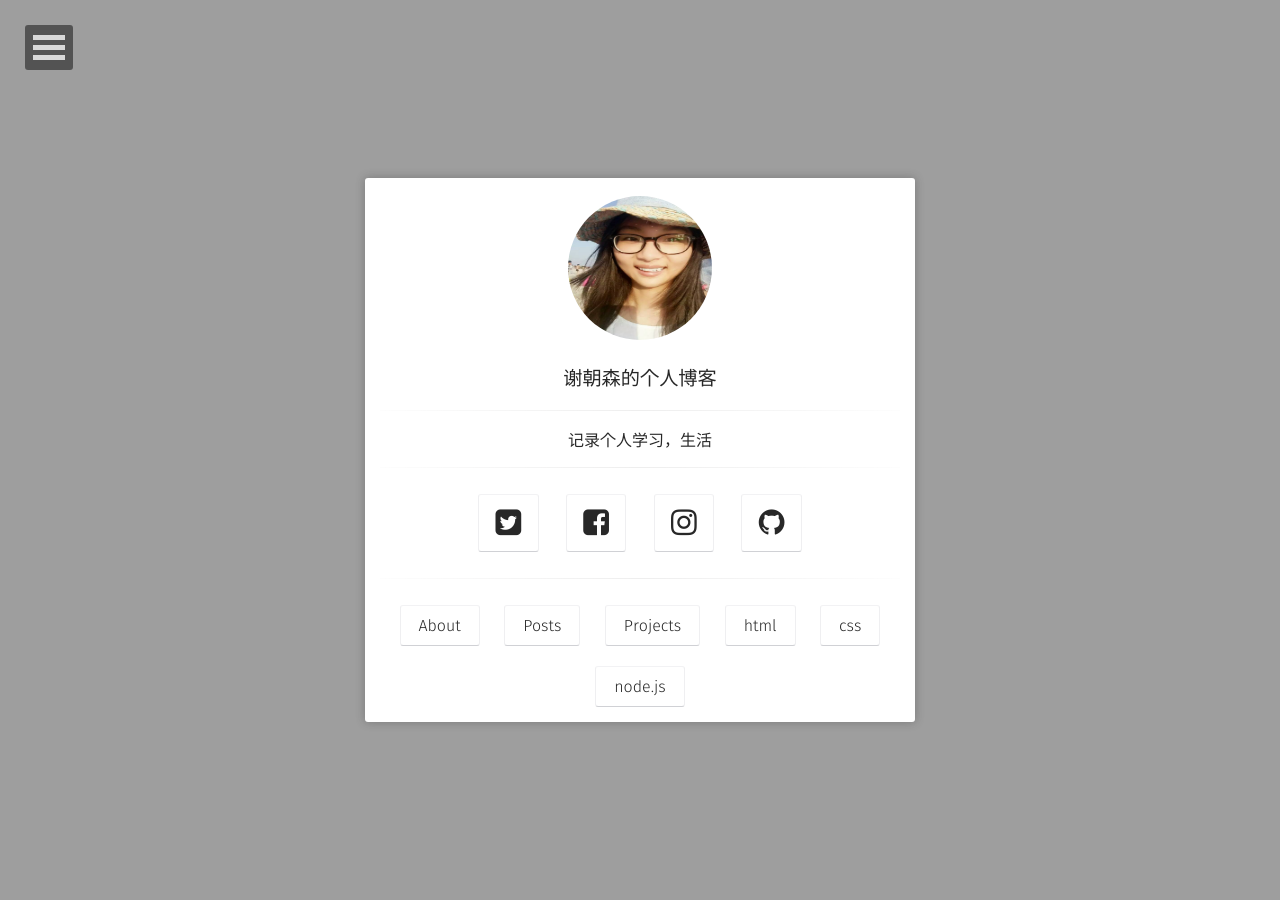
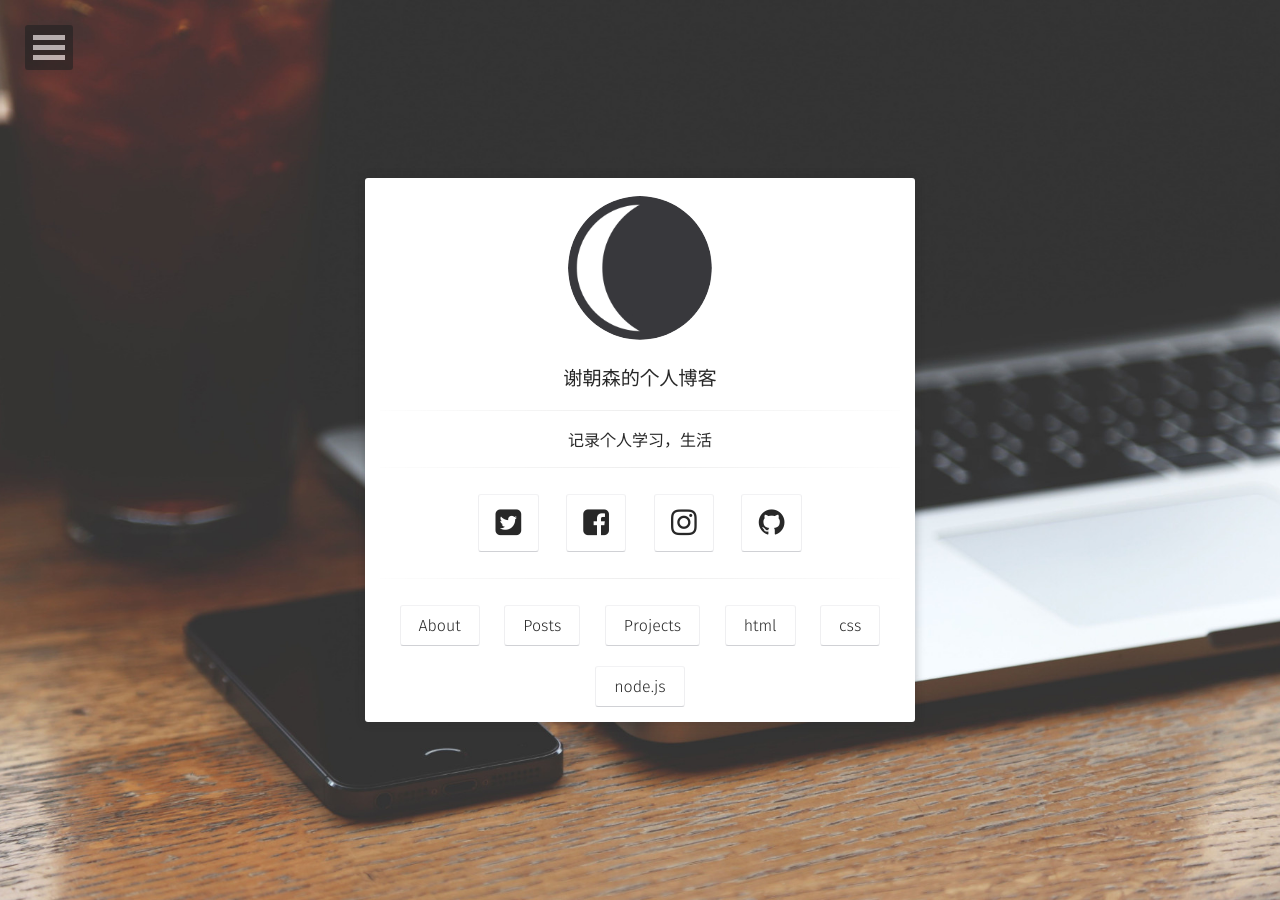
Before and after one commit to xcs-go/xcs.github.io, a Jekyll site: the page built from index.html, in a window 1280 px wide. Built offline with Jekyll 4.4.1, drawn with Linux system fonts in a browser that asks for light colours; some web fonts are replaced.

Commit message:
修改个人头像

```diff
--- a/_config.yml
+++ b/_config.yml
@@ -4,8 +4,8 @@ bio:                '记录个人学习，生活'
 description:        "该博客主要用来记录个人学习，生活。帮助个人成长以及分享知识的一隅之地。"
 reading_time:       true
 words_per_minute:   200
-logo:               'assets/img/logo.jpg'
-background:         'assets/img/placeholder-big.png'
+logo:               'assets/img/logo.png'
+background:         'assets/img/placeholder-big.jpg'
 tiled_bg:           false   # Set this true if you want to tile your background image, otherwise it will be covered
 locale:             en_US
 url:                https://xcs-go.github.io/xcs.github.io/
```
